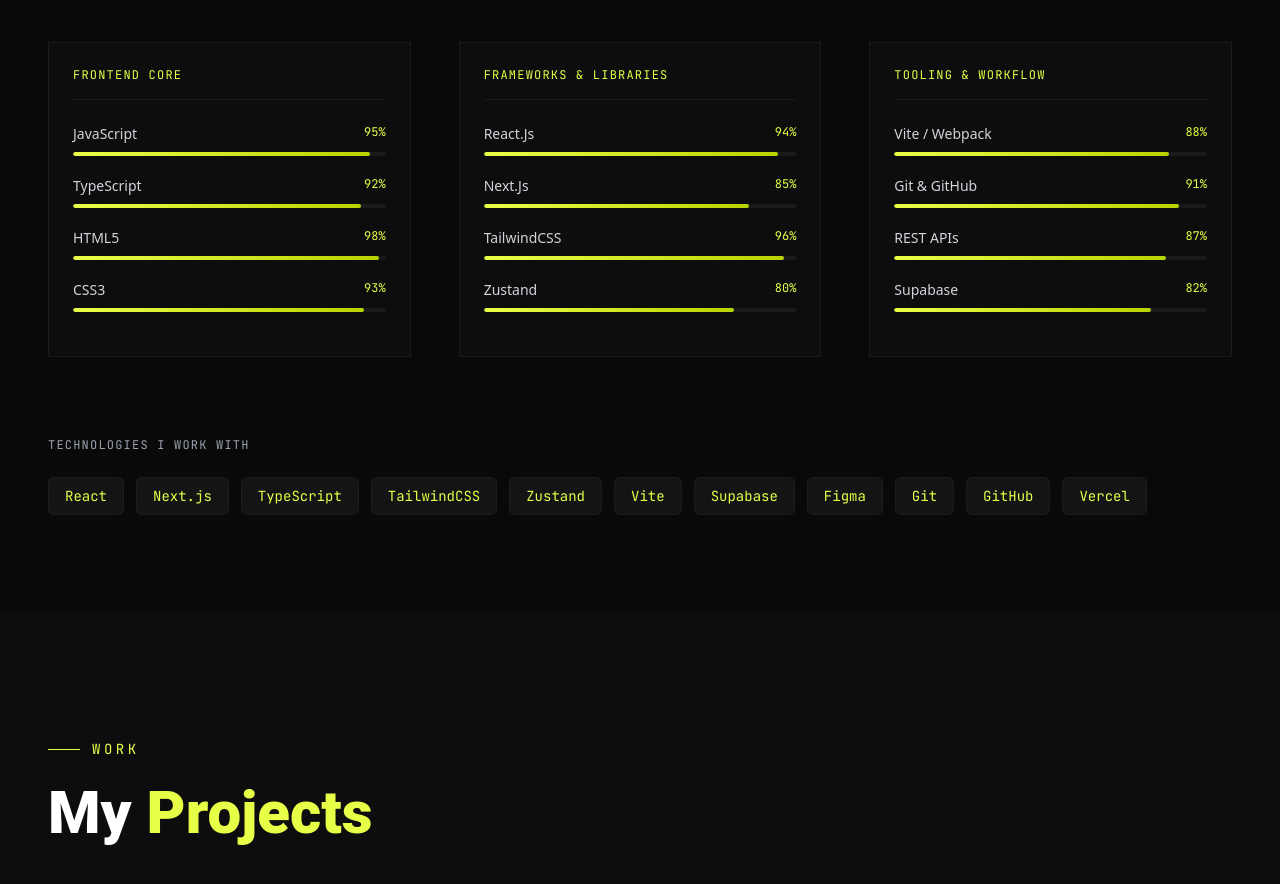
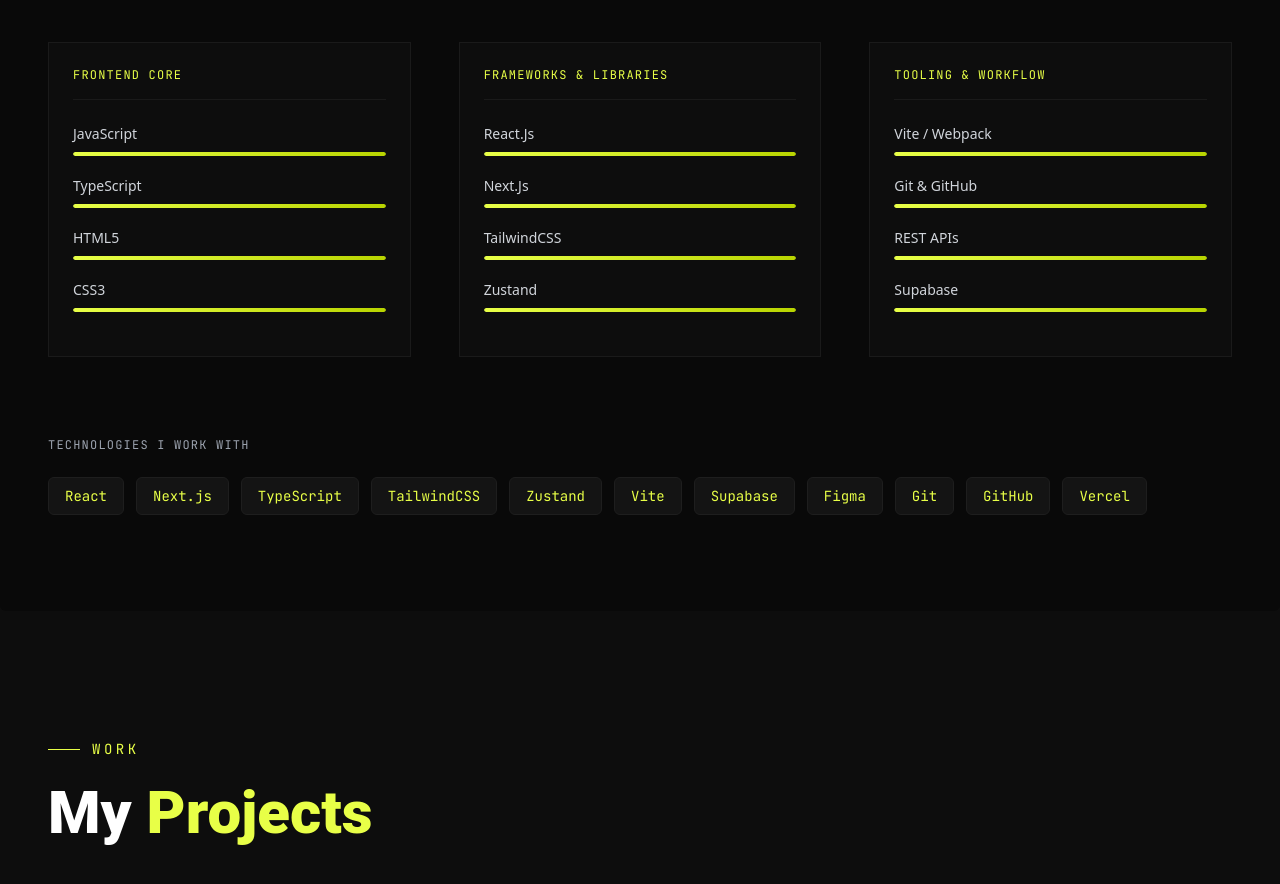
Before and after one commit to ukazimchisom/my-portfolio-website, a React (Vite) app: page / in a window 1280 px wide. Shown: the part 1780-2664 px from the top of the page. Built offline with nearby package versions, Linux system fonts and the light colour scheme.

Commit message:
chore: remove skill percentage

```diff
--- a/src/components/Skills.tsx
+++ b/src/components/Skills.tsx
@@ -7,28 +7,28 @@
   {
     category: "Frontend Core",
     skills: [
-      { name: "JavaScript", level: 95 },
-      { name: "TypeScript", level: 92 },
-      { name: "HTML5", level: 98 },
-      { name: "CSS3", level: 93 },
+      { name: "JavaScript", level: 100 },
+      { name: "TypeScript", level: 100 },
+      { name: "HTML5", level: 100 },
+      { name: "CSS3", level: 100 },
     ],
   },
   {
     category: "Frameworks & Libraries",
     skills: [
-      { name: "React.Js", level: 94 },
-      { name: "Next.Js", level: 85 },
-      { name: "TailwindCSS", level: 96 },
-      { name: "Zustand", level: 80 },
+      { name: "React.Js", level: 100 },
+      { name: "Next.Js", level: 100 },
+      { name: "TailwindCSS", level: 100 },
+      { name: "Zustand", level: 100 },
     ],
   },
   {
     category: "Tooling & Workflow",
     skills: [
-      { name: "Vite / Webpack", level: 88 },
-      { name: "Git & GitHub", level: 91 },
-      { name: "REST APIs", level: 87 },
-      { name: "Supabase", level: 82 },
+      { name: "Vite / Webpack", level: 100 },
+      { name: "Git & GitHub", level: 100 },
+      { name: "REST APIs", level: 100 },
+      { name: "Supabase", level: 100 },
     ],
   },
 ];
@@ -52,7 +52,7 @@
     <div className="mb-5">
       <div className="flex justify-between mb-2">
         <span className="text-gray-300 text-sm">{name}</span>
-        <span className="font-mono text-xs text-[#e8ff47]">{level}%</span>
+        {/* <span className="font-mono text-xs text-[#e8ff47]">{level}%</span> */}
       </div>
       <div className="h-1 bg-[#1a1a1a] rounded-full overflow-hidden">
         <div
```
